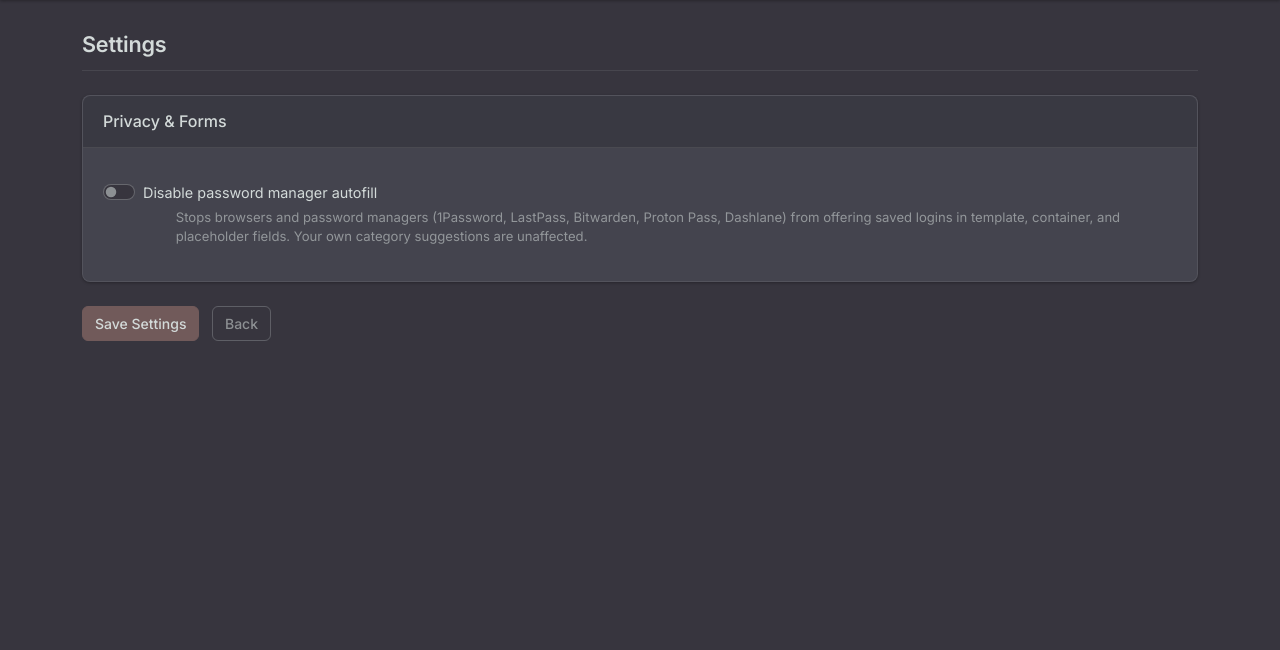
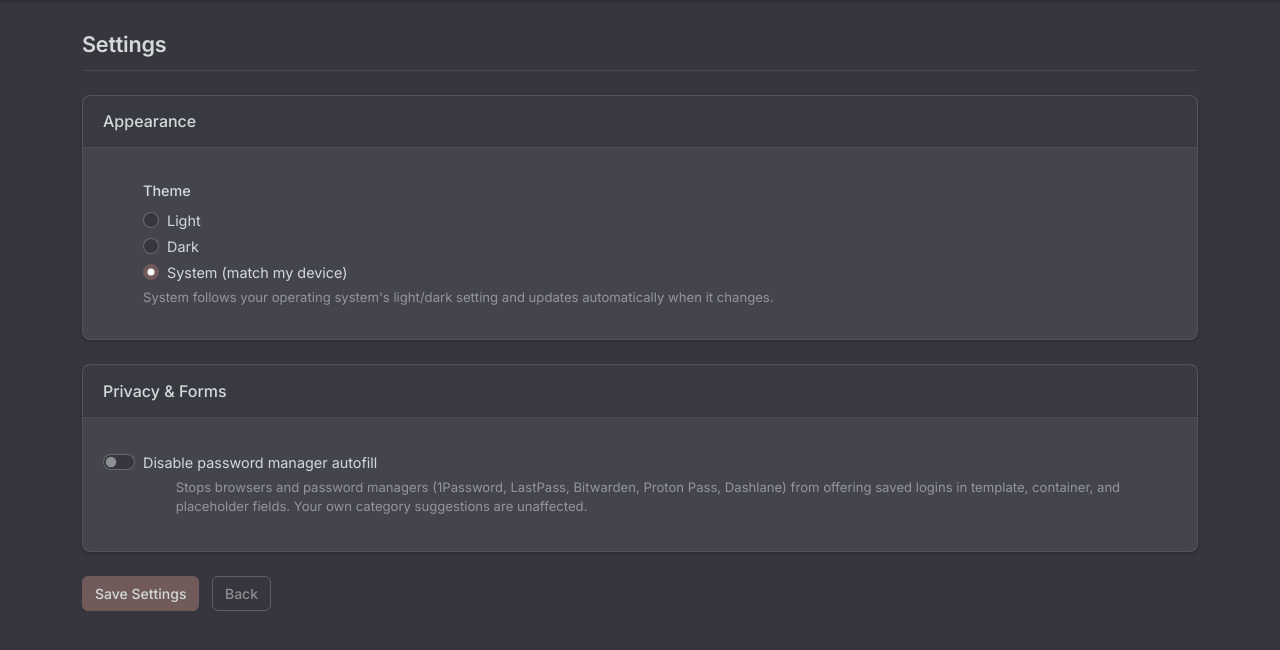
Before and after one commit to rhwilson1971/feedback_generator, a Flask app: page /settings in a window 1280 px wide. Shown: the part 55-705 px from the top of the page. Run offline with Flask 3, Linux system fonts and the light colour scheme; data that the repository does not hold is empty.

Commit message:
feat: apply theme on <html> and add appearance setting UI
Co-Authored-By: Claude Sonnet 5 <noreply@anthropic.com>

```diff
--- a/templates/base.html
+++ b/templates/base.html
@@ -1,5 +1,5 @@
 <!DOCTYPE html>
-<html lang="en">
+<html lang="en" data-theme-pref="{{ settings.theme }}"{% if settings.theme != 'system' %} data-theme="{{ settings.theme }}" data-bs-theme="{{ settings.theme }}"{% endif %}>
 <head>
   <meta charset="UTF-8">
   <meta name="viewport" content="width=device-width, initial-scale=1">
@@ -12,9 +12,10 @@
   <link href="https://cdnjs.cloudflare.com/ajax/libs/font-awesome/6.5.2/css/all.min.css"
         rel="stylesheet">
   <link href="{{ url_for('static', filename='style.css') }}" rel="stylesheet">
+  <script src="{{ url_for('static', filename='theme.js') }}"></script>
 </head>
 <body>
-  <nav class="navbar navbar-expand-sm navbar-dark bg-app mb-4">
+  <nav class="navbar navbar-expand-sm bg-app mb-4">
     <div class="container">
       <a class="navbar-brand" href="{{ url_for('index') }}">Feedback Generator</a>
       <div class="navbar-nav ms-auto">
--- a/templates/settings.html
+++ b/templates/settings.html
@@ -4,6 +4,27 @@
 <h2 class="mb-3">Settings</h2>
 
 <form method="post" action="{{ url_for('update_settings') }}">
+  <div class="card mb-4">
+    <div class="card-header">Appearance</div>
+    <div class="card-body">
+      <div class="settings-row" role="radiogroup" aria-labelledby="theme-label">
+        <div id="theme-label" class="form-label">Theme</div>
+        {% for value, label in [("light", "Light"), ("dark", "Dark"), ("system", "System (match my device)")] %}
+        <div class="form-check">
+          <input class="form-check-input" type="radio" name="theme"
+                 id="theme_{{ value }}" value="{{ value }}"
+                 {% if settings.theme == value %}checked{% endif %}>
+          <label class="form-check-label" for="theme_{{ value }}">{{ label }}</label>
+        </div>
+        {% endfor %}
+        <div class="form-text ms-0">
+          System follows your operating system's light/dark setting and updates
+          automatically when it changes.
+        </div>
+      </div>
+    </div>
+  </div>
+
   <div class="card mb-4">
     <div class="card-header">Privacy &amp; Forms</div>
     <div class="card-body">
```
